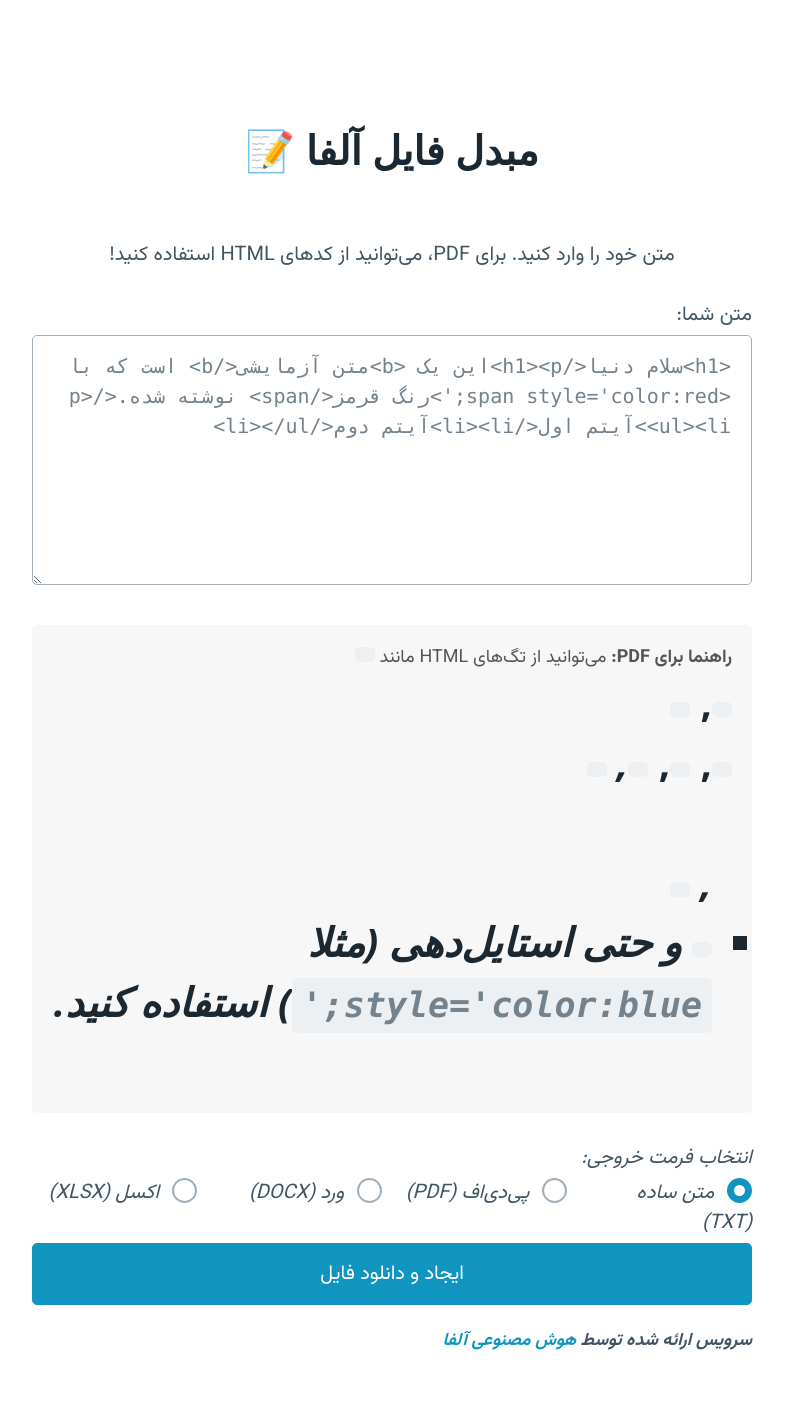
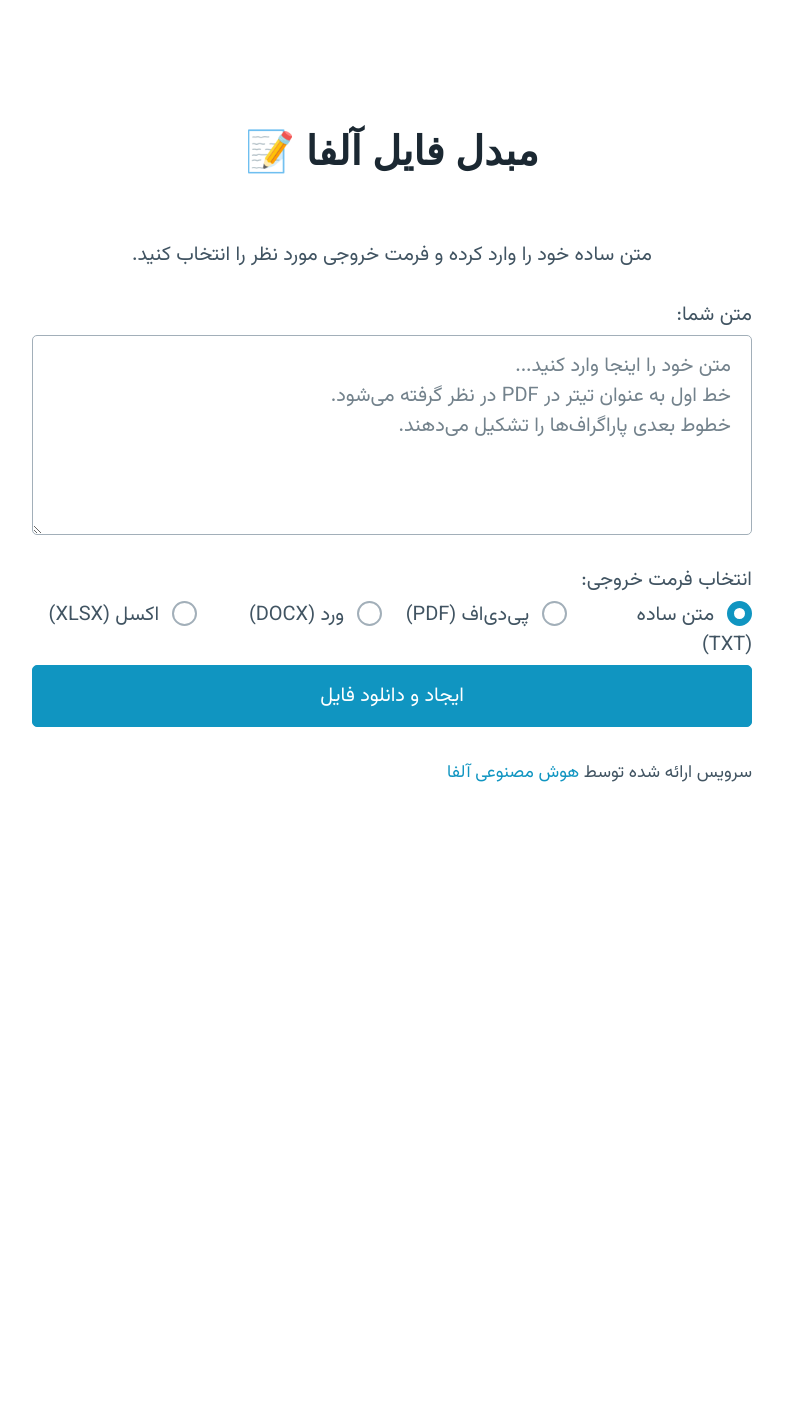
Before and after one commit to Hamed744/Texttopdf, a Flask app: page / in a window 1280 px wide. Shown: the top 1413 px of the page, without its empty margins (248-1033 px from the left). After the commit the page ends 782 px from the top, so only its background shows below. Run offline with Flask 3, Linux system fonts and the light colour scheme.

Commit message:
Update index.html

```diff
--- a/templates/index.html
+++ b/templates/index.html
@@ -16,9 +16,8 @@
             margin: auto;
         }
         textarea {
-            min-height: 250px;
+            min-height: 200px;
             resize: vertical;
-            font-family: 'Consolas', 'Courier New', monospace; /* فونت مونو اسپیس برای کدنویسی بهتر */
         }
         .grid {
             grid-template-columns: repeat(auto-fit, minmax(150px, 1fr));
@@ -32,32 +31,22 @@
             background-color: #0d7b9e;
             border-color: #0d7b9e;
         }
-        .hint {
-            font-size: 0.9rem;
-            color: #555;
-            background-color: #f7f7f7;
-            padding: 1rem;
-            border-radius: 5px;
-            margin-top: 0.5rem;
-        }
     </style>
 </head>
 <body>
     <main class="container">
         <header>
             <h1 style="text-align: center;">مبدل فایل آلفا 📝</h1>
-            <p style="text-align: center;">متن خود را وارد کنید. برای PDF، می‌توانید از کدهای HTML استفاده کنید!</p>
+            <p style="text-align: center;">متن ساده خود را وارد کرده و فرمت خروجی مورد نظر را انتخاب کنید.</p>
         </header>
 
         <form action="/" method="post">
             <label for="content">متن شما:</label>
-            <textarea id="content" name="content" placeholder="<h1>سلام دنیا</h1><p>این یک <b>متن آزمایشی</b> است که با <span style='color:red;'>رنگ قرمز</span> نوشته شده.</p><ul><li>آیتم اول</li><li>آیتم دوم</li></ul>" required></textarea>
+            <textarea id="content" name="content" placeholder="متن خود را اینجا وارد کنید...
+خط اول به عنوان تیتر در PDF در نظر گرفته می‌شود.
+خطوط بعدی پاراگراف‌ها را تشکیل می‌دهند." required></textarea>
 
-            <div class="hint">
-                <strong>راهنما برای PDF:</strong> می‌توانید از تگ‌های HTML مانند <code><h1></code>, <code><p></code>, <code><b></code>, <code><i></code>, <code><ul></code>, <code><li></code> و حتی استایل‌دهی (مثلا <code>style='color:blue;'</code>) استفاده کنید.
-            </div>
-
-            <label style="margin-top: 1.5rem;">انتخاب فرمت خروجی:</label>
+            <label>انتخاب فرمت خروجی:</label>
             <div class="grid">
                 <label>
                     <input type="radio" name="format" value="txt" checked>
```
